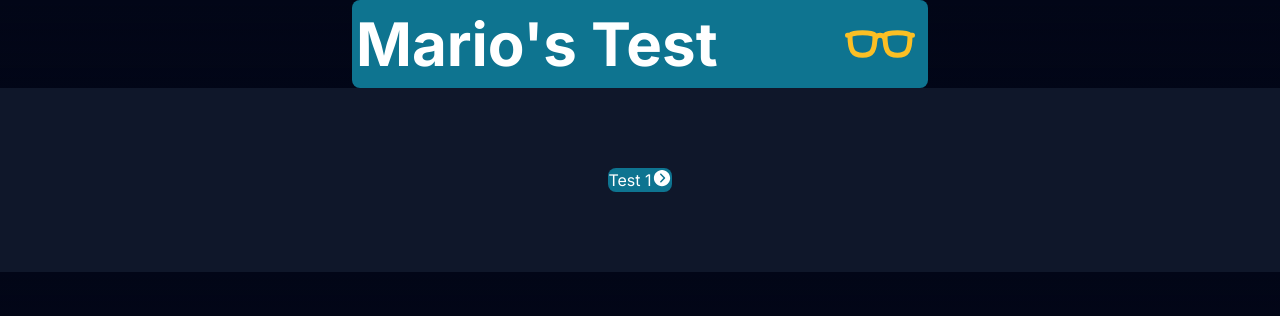
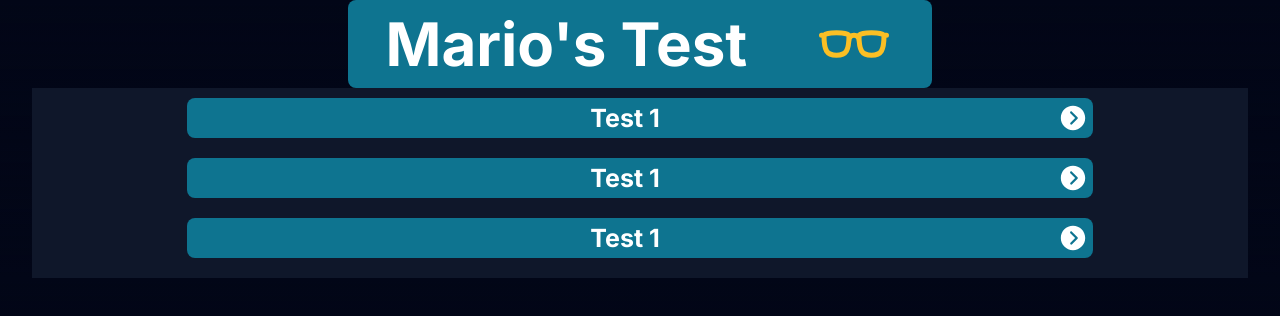
Before and after one commit to Mauro-js/Mario-sTest, a Next.js app: page / in a window 1280 px wide. Shown: the top 316 px of the page. Built offline with nearby package versions, Linux system fonts and the light colour scheme.

Commit message:
cambio de estilos

```diff
--- a/components/dropdown.jsx
+++ b/components/dropdown.jsx
@@ -11,48 +11,31 @@ const Dropdown = () => {
   };
 
   return (
-    <div className="min-w-full">
-        <button
-          type="button"
-          className="flex w-1/2 mx-auto justify-between font-blod bg-cyan-700 rounded-lg "
-          onClick={toggleDropdown}
-        >
-          <span className="font-blod mx-auto my-auto text-3xl">Test 1</span>
-          {isOpen ? <IoIosArrowDropdownCircle className="my-auto mx-4" size={20} /> : <IoIosArrowDroprightCircle className="my-auto" size={20} />}
-        </button>
+    <>
+          <div
+            className="listButton"
+            onClick={toggleDropdown}
+          >
+            <h1>Test 1</h1>
+            {isOpen ? <IoIosArrowDropdownCircle className="listIcon" size={30} /> : <IoIosArrowDroprightCircle className="listIcon" size={30} />}
+          </div>
+        <br/>
       {isOpen && (
         <div
-          className="origin-top-right absolute right-0 mt-2 w-56 rounded-md shadow-lg ring-1 ring-black ring-opacity-5 focus:outline-none"
-          role="menu"
-          aria-orientation="vertical"
-          aria-labelledby="menu-button"
+          className="optionsContent"
         >
-          <div className="py-1 flex flex-col" role="none">
-            <a
-              href="#"
-              className="text-gray-700 block px-4 py-2 text-lg hover:bg-gray-100"
-              role="menuitem"
-            >
+            <div>
               Opción 1
-            </a>
-            <a
-              href="#"
-              className="text-gray-700 block px-4 py-2 text-sm hover:bg-gray-100"
-              role="menuitem"
-            >
+            </div>
+            <div>
               Opción 2
-            </a>
-            <a
-              href="#"
-              className="text-gray-700 block px-4 py-2 text-sm hover:bg-gray-100"
-              role="menuitem"
-            >
+            </div>
+            <div>
               Opción 3
-            </a>
-          </div>
+            </div>
         </div>
       )}
-    </div>
+    </>
   );
 };
 
--- a/package.json
+++ b/package.json
@@ -15,9 +15,10 @@
     "react-icons": "^5.2.1"
   },
   "devDependencies": {
+    "autoprefixer": "^10.4.19",
     "eslint": "^8",
     "eslint-config-next": "14.2.3",
-    "postcss": "^8",
-    "tailwindcss": "^3.4.1"
+    "postcss": "^8.4.38",
+    "tailwindcss": "^3.4.3"
   }
 }
--- /dev/null
+++ b/postcss.config.js
@@ -0,0 +1,6 @@
+module.exports = {
+  plugins: {
+    tailwindcss: {},
+    autoprefixer: {},
+  },
+}
--- a/src/app/globals.css
+++ b/src/app/globals.css
@@ -1,33 +1,173 @@
-@tailwind base;
-@tailwind components;
-@tailwind utilities;
-
 :root {
   --foreground-rgb: 255, 255, 255;
   --background-start-rgb: 2, 6, 23;
   --background-end-rgb: 2, 6, 23;
 }
 
-@media (prefers-color-scheme: dark) {
-  :root {
-    --foreground-rgb: 255, 255, 255;
-    --background-start-rgb: 0, 0, 0;
-    --background-end-rgb: 0, 0, 0;
-  }
+main {
+  width: 95vw;
+  height: 100%;
+  background-color: rgb(15 23 42);
+  padding-top: 10px;
+  display: flex;
+  flex-direction: column;
+  margin-left: auto;
+  margin-right: auto;
 }
 
 body {
   color: rgb(var(--foreground-rgb));
+  margin: 0px;
   background: linear-gradient(
       to bottom,
       transparent,
       rgb(var(--background-end-rgb))
     )
     rgb(var(--background-start-rgb));
+
 }
 
-@layer utilities {
-  .text-balance {
-    text-wrap: balance;
+header {
+  color: rgb(255 255 255);
+  padding-top: 0px;
+  margin: 0px;
+}
+
+header div {
+  background-color: rgb(14 116 144);
+  max-height: 7rem;
+  max-width: 14rem;
+  border-radius: 0.5rem;
+  margin-left: auto;
+  margin-right: auto;
+  text-align: center;
+  display: flex;
+  flex-direction: column;
+  font-weight: bold;
+  padding: 0.25rem;
+}
+
+header h1 {
+  margin-top: 0.25rem; /* 4px */
+  margin-bottom: 0.25rem; /* 4px */
+  margin-top: auto;
+  margin-bottom: auto;
+}
+
+.headerIcon {
+  margin-left: auto;
+  margin-right: auto;
+  color: rgb(251 191 36);
+}
+
+.listButton {
+  display: flex;
+  width: 70vw;
+  margin-left: auto;
+  margin-right: auto;
+  border-radius: 0.5rem;
+  padding: 5px;
+  background-color: rgb(14 116 144);
+  color: white;
+  cursor: pointer;
+}
+
+.listButton:hover{
+  transform: scale(1.01);
+  box-shadow: rgba(2, 6, 23, 0.9) 0px 8px 24px;
+}
+
+.listButton:active{
+  transform: scale(.99);
+}
+
+.listButton h1 {
+  font-size: 25px;
+  font-weight: blod;
+  margin-top: auto;
+  margin-bottom: auto;
+  margin-left: auto;
+  margin-right: auto;
+}
+
+.listIcon {
+  margin-top: auto;
+  margin-bottom: auto;
+}
+
+.optionsContent {
+  margin-left: auto;
+  margin-right: auto;
+  background-color: rgb(8 51 68);
+  display: flex;
+  flex-direction: column;
+  width: 70vw;
+  margin-top: 10px;
+  margin-bottom: 30px;
+  border-radius: 0.5rem;
+  font-size: 25px;
+  box-shadow: rgba(255, 255, 255, 0.4) 0px 0px 0px 2px, rgba(6, 24, 44, 0.65) 0px 4px 6px -1px, rgb(8, 51, 68, 0.8) 0px 1px 0px inset;
+}
+
+
+.optionsContent *:nth-child(even) {
+  background-color: rgb(21 94 117);
+}
+
+.optionsContent > * {
+  cursor: pointer;
+  text-align: center;
+  padding: 10px;
+  font-weight: 400;
+}
+.optionsContent > *:hover {
+  font-size: 28px;
+  font-weight: 600;
+  background-color: rgb(12 74 110);
+
+
+}
+
+@media (min-width: 640px) {
+  header h1 {
+    margin-left: auto;
+    margin-right: auto;
+    font-size: 2.25rem; /* 36px */
+    line-height: 2.5rem; /* 40px */
   }
-}
+ }
+
+@media (min-width: 768px) {
+  header div {
+    max-width: 28rem;
+    flex-direction: row;
+    justify-content: space-between;
+  }
+
+  header h1 {
+    font-size: 3rem; /* 48px */
+    line-height: 1;
+  }
+
+  .headerIcon{
+    margin-top: auto;
+    margin-bottom: auto;
+  }
+ }
+
+ @media (min-width: 1024px) {
+  header div {
+    max-width: 32rem;
+  }
+
+  header h1{
+    font-size: 3.75rem; /* 60px */
+    line-height: 1;
+  }
+ }
+
+ @media (min-width: 1280px) {
+  header div {
+    max-width: 36rem;
+  }
+ }
--- a/src/app/layout.js
+++ b/src/app/layout.js
@@ -6,10 +6,10 @@ const inter = Inter({ subsets: ["latin"] });
 
 const Header = () => {
   return (
-    <header className="text-white py-0 m-0">
-      <div className="bg-cyan-700 max-h-28 max-w-56 md:max-w-md lg:max-w-lg xl:max-w-xl rounded-lg mx-auto text-center  flex-col md:flex-row  font-bold flex md:justify-between p-1">
-        <h1 className="sm:my-auto my-1 text-4xl sm:text-4xl md:text-5xl lg:text-6xl">Mario's Test</h1>
-        <IoGlassesOutline className=" md:my-auto mx-auto md:mx-1 text-amber-400" size={80} />
+    <header>
+      <div>
+        <h1>Mario's Test</h1>
+        <IoGlassesOutline className="headerIcon" size={80} />
       </div>
     </header>
   );
--- a/src/app/page.js
+++ b/src/app/page.js
@@ -3,7 +3,9 @@ import Dropdown from "../../components/dropdown";
 
 export default function Home() {
   return (
-    <main className="flex w-full h-full bg-slate-900 flex-col p-20">
+    <main>
+      <Dropdown />
+      <Dropdown />
       <Dropdown />
     </main>
   );
```
Also changed, not shown: 1 other file (tests, documents, lock files or other folders).
